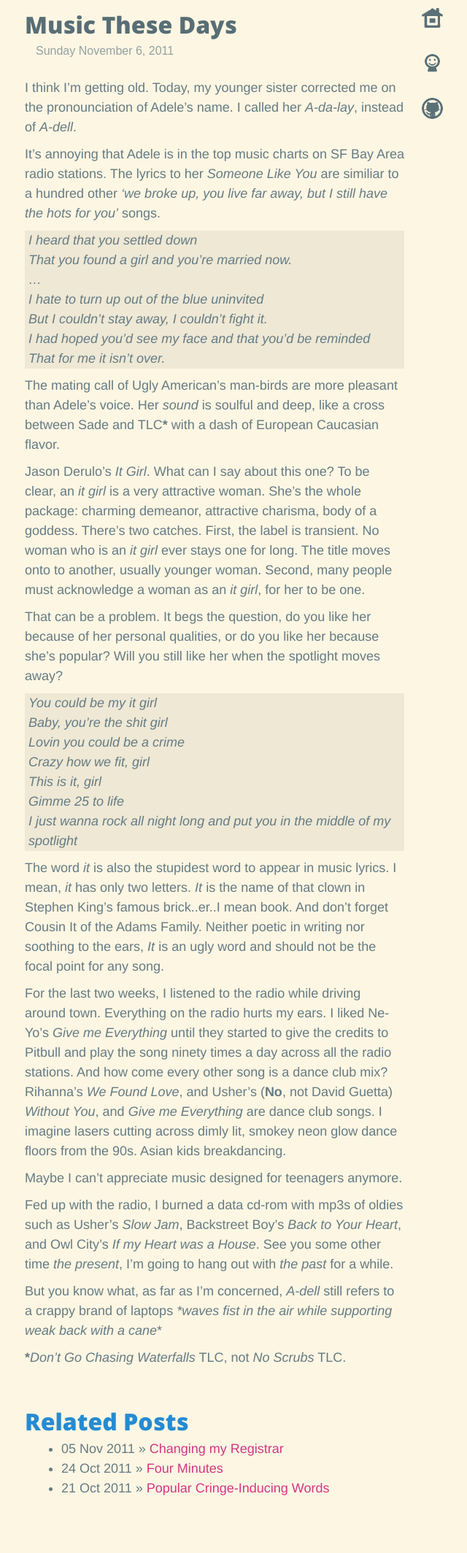
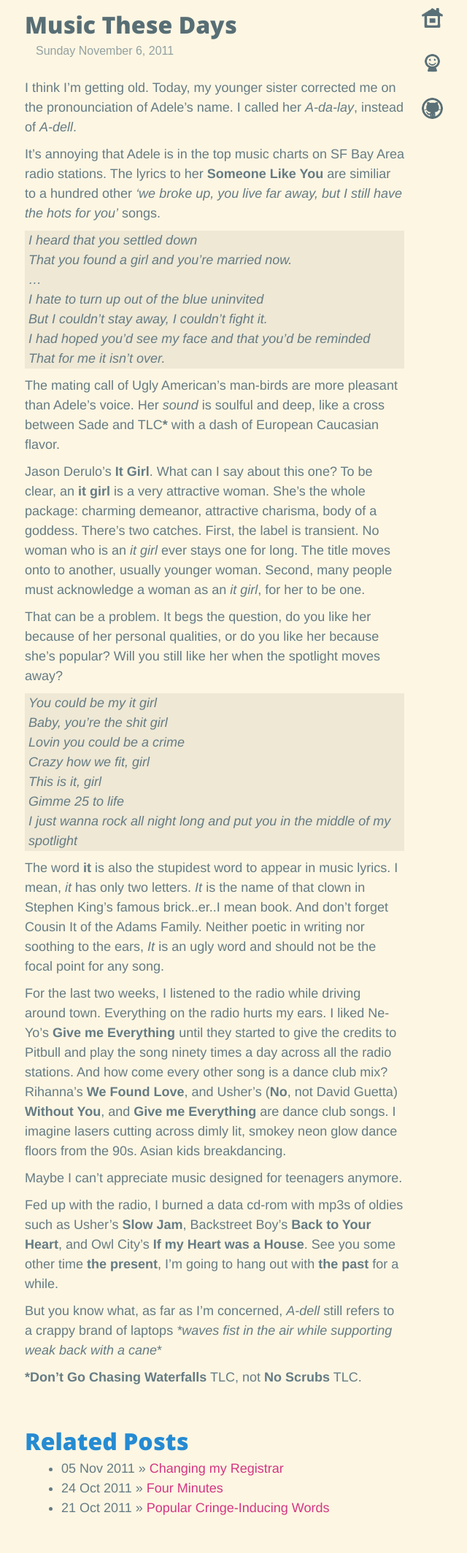
Before and after one commit to dangduc/dangduc.github.com, a Jekyll site: the page built from _posts/2011-11-6-music-these-days.md, in a window 1280 px wide. Shown: the whole page at 73% size, without its empty margins (296-936 px from the left). Built offline with Jekyll 4.4.1, drawn with Linux system fonts in a browser that asks for light colours; some web fonts are replaced; Markdown is read by kramdown in place of the engine named in the settings; before the commit the page ends 2101 px from its top, so only the background shows below that.

Commit message:
revisions

```diff
--- a/_posts/2011-11-6-music-these-days.md
+++ b/_posts/2011-11-6-music-these-days.md
@@ -5,7 +5,7 @@
 
 I think I'm getting old. Today, my younger sister corrected me on the pronounciation of Adele's name. I called her *A-da-lay*, instead of *A-dell*.
 
-It's annoying that Adele is in the top music charts on SF Bay Area radio stations. The lyrics to her *Someone Like You* are similiar to a hundred other *'we broke up, you live far away, but I still have the hots for you'* songs.
+It's annoying that Adele is in the top music charts on SF Bay Area radio stations. The lyrics to her **Someone Like You** are similiar to a hundred other *'we broke up, you live far away, but I still have the hots for you'* songs.
 
 >I heard that you settled down
 
@@ -23,7 +23,7 @@
 
 The mating call of Ugly American's man-birds are more pleasant than Adele's voice. Her *sound* is soulful and deep, like a cross between Sade and TLC**\*** with a dash of European Caucasian flavor.
 
-Jason Derulo's *It Girl*. What can I say about this one? To be clear, an *it girl* is a very attractive woman. She's the whole package: charming demeanor, attractive charisma, body of a goddess. There's two catches. First, the label is transient. No woman who is an *it girl* ever stays one for long. The title moves onto to another, usually younger woman. Second, many people must acknowledge a woman as an *it girl*, for her to be one.
+Jason Derulo's **It Girl**. What can I say about this one? To be clear, an **it girl** is a very attractive woman. She's the whole package: charming demeanor, attractive charisma, body of a goddess. There's two catches. First, the label is transient. No woman who is an *it girl* ever stays one for long. The title moves onto to another, usually younger woman. Second, many people must acknowledge a woman as an *it girl*, for her to be one.
 
 That can be a problem. It begs the question, do you like her because of her personal qualities, or do you like her because she's popular? Will you still like her when the spotlight moves away?
 
@@ -41,14 +41,14 @@
 
 >I just wanna rock all night long and put you in the middle of my spotlight
 
-The word *it* is also the stupidest word to appear in music lyrics. I mean, *it* has only two letters. *It* is the name of that clown in Stephen King's famous brick..er..I mean book. And don't forget Cousin It of the Adams Family. Neither poetic in writing nor soothing to the ears, *It* is an ugly word and should not be the focal point for any song.
+The word **it** is also the stupidest word to appear in music lyrics. I mean, *it* has only two letters. *It* is the name of that clown in Stephen King's famous brick..er..I mean book. And don't forget Cousin It of the Adams Family. Neither poetic in writing nor soothing to the ears, *It* is an ugly word and should not be the focal point for any song.
 
-For the last two weeks, I listened to the radio while driving around town. Everything on the radio hurts my ears. I liked Ne-Yo's *Give me Everything* until they started to give the credits to Pitbull and play the song ninety times a day across all the radio stations. And how come every other song is a dance club mix? Rihanna's *We Found Love*, and Usher's (**No**, not David Guetta) *Without You*, and *Give me Everything* are dance club songs. I imagine lasers cutting across dimly lit, smokey neon glow dance floors from the 90s. Asian kids breakdancing.
+For the last two weeks, I listened to the radio while driving around town. Everything on the radio hurts my ears. I liked Ne-Yo's **Give me Everything** until they started to give the credits to Pitbull and play the song ninety times a day across all the radio stations. And how come every other song is a dance club mix? Rihanna's **We Found Love**, and Usher's (**No**, not David Guetta) **Without You**, and **Give me Everything** are dance club songs. I imagine lasers cutting across dimly lit, smokey neon glow dance floors from the 90s. Asian kids breakdancing.
 
 Maybe I can't appreciate music designed for teenagers anymore.
 
-Fed up with the radio, I burned a data cd-rom with mp3s of oldies such as Usher's *Slow Jam*, Backstreet Boy's *Back to Your Heart*, and Owl City's *If my Heart was a House*. See you some other time *the present*, I'm going to hang out with *the past* for a while.
+Fed up with the radio, I burned a data cd-rom with mp3s of oldies such as Usher's **Slow Jam**, Backstreet Boy's **Back to Your Heart**, and Owl City's **If my Heart was a House**. See you some other time **the present**, I'm going to hang out with **the past** for a while.
 
 But you know what, as far as I'm concerned, *A-dell* still refers to a crappy brand of laptops *\*waves fist in the air while supporting weak back with a cane*\*
 
-**\****Don't Go Chasing Waterfalls* TLC, not *No Scrubs* TLC.
+**\*****Don't Go Chasing Waterfalls** TLC, not **No Scrubs** TLC.
```
Also changed, not shown: _posts/2011-11-5-changing-my-registrar.md (+5 -5 lines).
